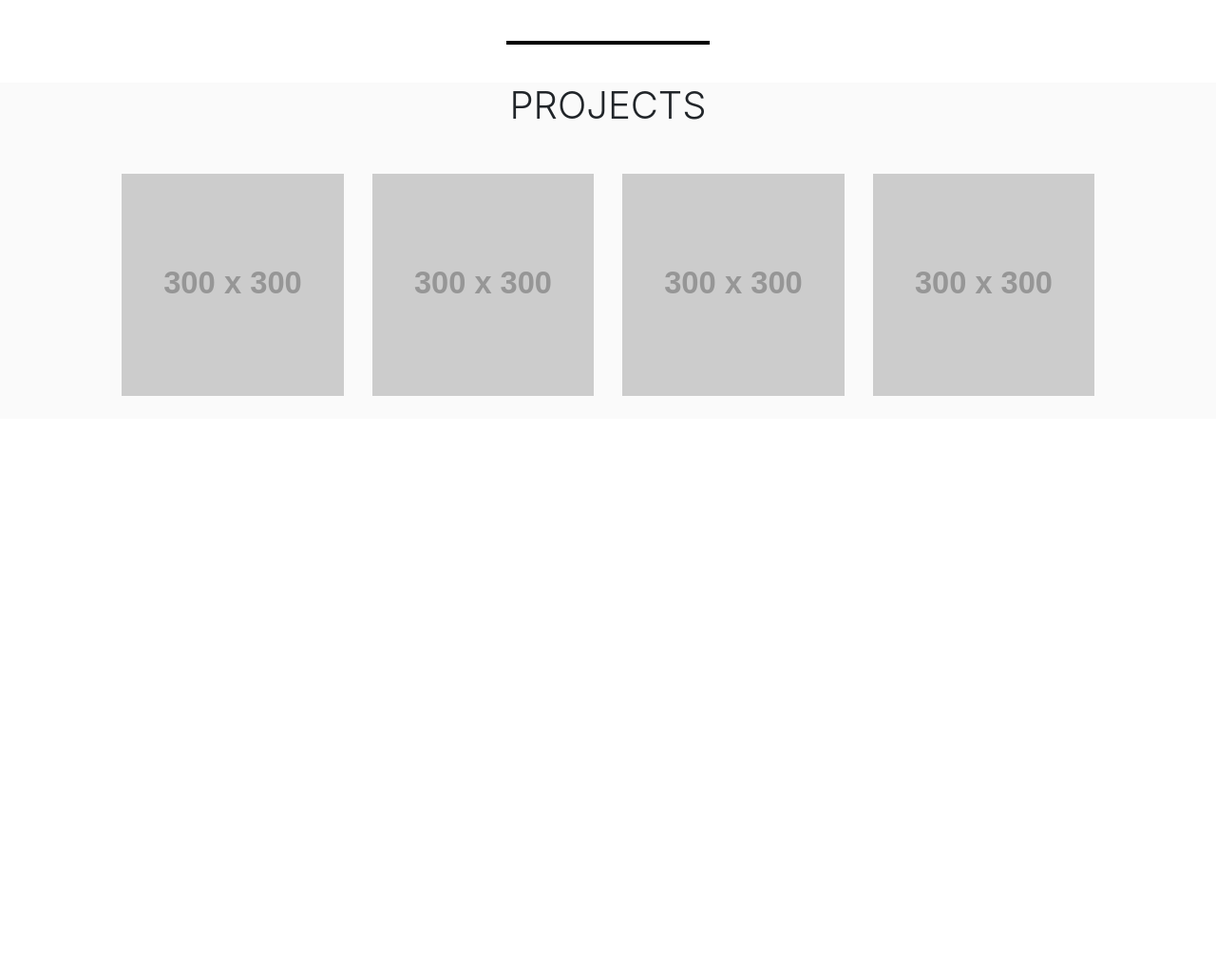
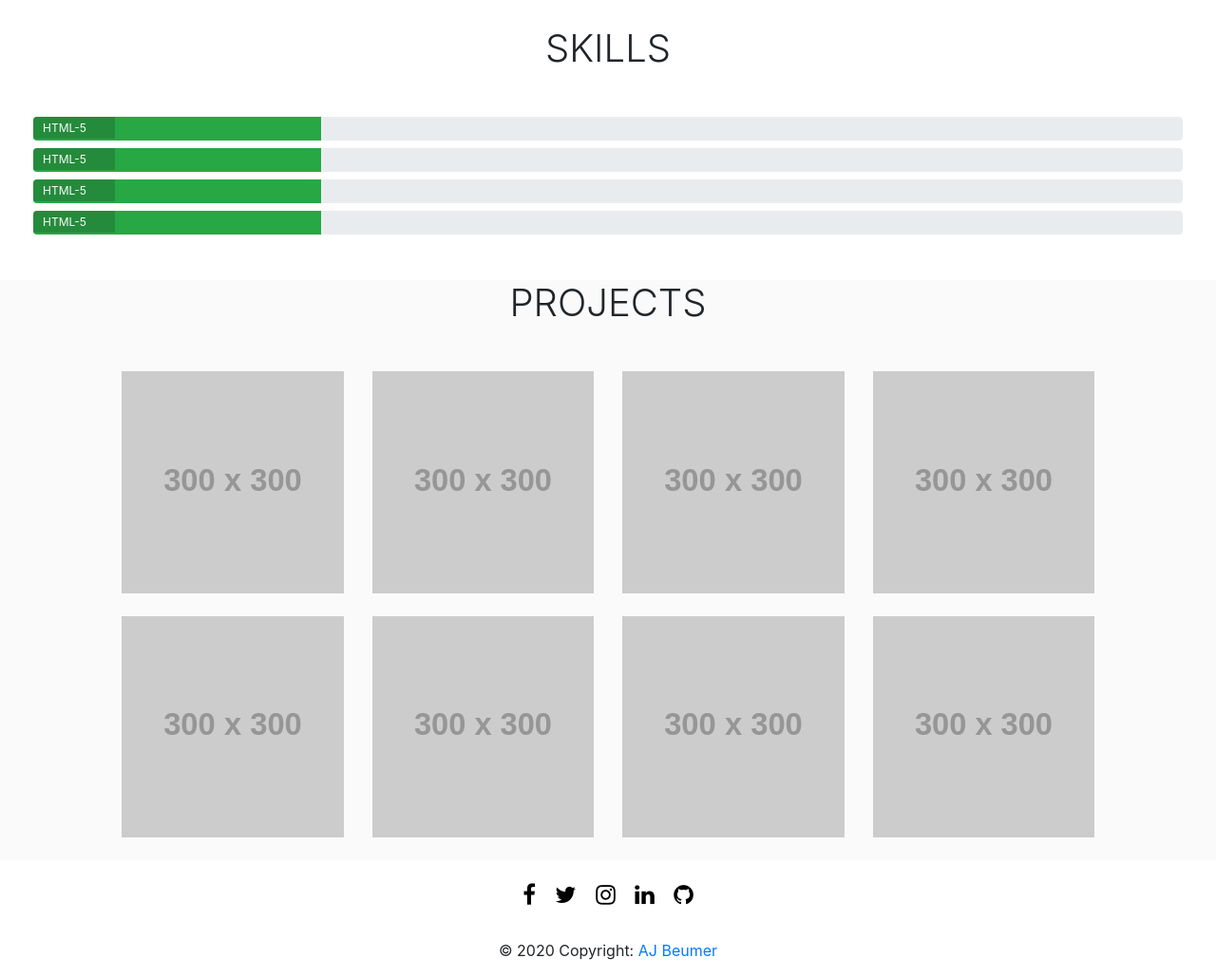
Before and after one commit to AJBeumer/personal-website, a plain HTML site: page index.html in a window 1280 px wide. Shown: the part 719-1748 px from the top of the page at 95% size. Before the commit the page ends 1160 px from the top, so only its background shows below. Drawn offline with nearby package versions, Linux system fonts and the light colour scheme; placeholder pictures from the web are drawn by us.

Commit message:
added progress bar and footer index.html

```diff
--- a/assets/css/style.css
+++ b/assets/css/style.css
@@ -52,14 +52,36 @@ h3.center-header {
     padding-left: 10%;
 }
 
-/*PAGEDIVIDERS*/
 
-.page-divider {
-    margin-top: 5em;
-    width: 20%;
-    border: 2px solid black;
 
+.social-icon-footer {
+    color:black;
+    font-size: 1.5em;
 }
+
+.social-icon-footer:hover {
+    color: red;
+}
+
+.progress {
+    position: relative;
+    height: 25px;
+    margin-bottom: 8px;
+}
+
+.progress-type {
+    position: absolute;
+    left: 0px;
+    font-weight: 400;
+    padding: 3px 30px 2px 10px;
+    color: #fafafa;
+    background-color: rgba(25, 25 , 25, 0.2);
+}
+
+.progress-section {
+    margin: 40px 20px;
+}
+
 
 /*MEDIA QUERIES*/
 
@@ -72,4 +94,8 @@ h3.center-header {
     .intro-text {
         text-align: left;
     }
+
+    .process-bar {
+        margin-left: 1%;
+    }
 }
--- a/index.html
+++ b/index.html
@@ -53,14 +53,64 @@
                         cupidatat non proident, sunt in culpa qui officia deserunt mollit anim id est laborum.</p>
                 </div>
             </div>
-            <hr class="page-divider">
         </div>
     </div>
 </section>
+<div class="row progress-section">
+        <div class="col">
+            <h1 class="font-weight-light text-center text-lg-center mt-4 mb-5 text-uppercase">Skills</h1>
+            <div class="progress">
+                <div class="progress-bar bg-success" role="progressbar" style="width: 25%" aria-valuenow="25" aria-valuemin="0" aria-valuemax="100"><span class="sr-only">80% complete</span></div>
+                <span class="progress-type">HTML-5</span>
+            </div>
+            <div class="progress">
+                <div class="progress-bar bg-success" role="progressbar" style="width: 25%" aria-valuenow="25" aria-valuemin="0" aria-valuemax="100"><span class="sr-only">80% complete</span></div>
+                <span class="progress-type">HTML-5</span>
+            </div>
+            <div class="progress">
+                <div class="progress-bar bg-success" role="progressbar" style="width: 25%" aria-valuenow="25" aria-valuemin="0" aria-valuemax="100"><span class="sr-only">80% complete</span></div>
+                <span class="progress-type">HTML-5</span>
+            </div>
+            <div class="progress">
+                <div class="progress-bar bg-success" role="progressbar" style="width: 25%" aria-valuenow="25" aria-valuemin="0" aria-valuemax="100"><span class="sr-only">80% complete</span></div>
+                <span class="progress-type">HTML-5</span>
+            </div>
+        </div>
+    </div>
+</div>
 <div class="projects top-border">
     <div class="container-fluid test123">
         <h1 class="font-weight-light text-center text-lg-center mt-4 mb-5 text-uppercase">Projects</h1>
         <div class="row text-center" id="centercon">
+            <div class="col-lg-3 col-sm-6 col-12 div-border">
+                <div class="project-card">
+                    <a href="http://www.google.com" class="d-block mb-4 h-100">
+                        <img title="<p class='text'>Link to site</p>" class="img-fluid project-card-image container-card"
+                             src="https://via.placeholder.com/300">
+                    </a>
+                </div>
+            </div>
+            <div class="col-lg-3 col-sm-6 col-12 div-border">
+                <div class="project-card">
+                    <a href="#" class="d-block mb-4 h-100">
+                        <img class="img-fluid project-card-image container-card" src="https://via.placeholder.com/300">
+                    </a>
+                </div>
+            </div>
+            <div class="col-lg-3 col-sm-6 col-12 div-border">
+                <div class="project-card">
+                    <a href="#" class="d-block mb-4 h-100">
+                        <img class="img-fluid project-card-image container-card" src="https://via.placeholder.com/300">
+                    </a>
+                </div>
+            </div>
+            <div class="col-lg-3 col-sm-6 col-12 div-border">
+                <div class="project-card">
+                    <a href="#" class="d-block mb-4 h-100">
+                        <img class="img-fluid project-card-image container-card" src="https://via.placeholder.com/300">
+                    </a>
+                </div>
+            </div>
             <div class="col-lg-3 col-sm-6 col-12 div-border">
                 <div class="project-card">
                     <a href="#" class="d-block mb-4 h-100">
@@ -90,14 +140,56 @@
                     </a>
                 </div>
             </div>
-
         </div>
 </div>
 </div>
+<!-- Footer -->
+<footer class="page-footer font-small pt-4">
 
-<footer>
+    <!-- Footer Elements -->
+    <div class="container">
+
+        <!-- Social buttons -->
+        <ul class="list-unstyled list-inline text-center">
+            <li class="list-inline-item">
+                <a class="btn-floating btn-fb mx-1">
+                    <i class="fa fa-facebook social-icon-footer"></i>
+                </a>
+            </li>
+            <li class="list-inline-item">
+                <a class="btn-floating btn-tw mx-1">
+                    <i class="fa fa-twitter social-icon-footer"> </i>
+                </a>
+            </li>
+            <li class="list-inline-item">
+                <a class="btn-floating btn-gplus mx-1">
+                    <i class="fa fa-instagram social-icon-footer"></i>
+                </a>
+            </li>
+            <li class="list-inline-item">
+                <a class="btn-floating btn-li mx-1">
+                    <i class="fa fa-linkedin social-icon-footer"></i>
+                </a>
+            </li>
+            <li class="list-inline-item">
+                <a class="btn-floating btn-dribbble mx-1">
+                    <i class="fa fa-github social-icon-footer"></i>
+                </a>
+            </li>
+        </ul>
+        <!-- Social buttons -->
+
+    </div>
+    <!-- Footer Elements -->
+
+    <!-- Copyright -->
+    <div class="footer-copyright text-center py-3">© 2020 Copyright:
+        <a href="http://www.ajbeumer.com">AJ Beumer</a>
+    </div>
+    <!-- Copyright -->
 
 </footer>
+<!-- Footer -->
 <script src="https://code.jquery.com/jquery-3.3.1.slim.min.js"
         integrity="sha384-q8i/X+965DzO0rT7abK41JStQIAqVgRVzpbzo5smXKp4YfRvH+8abtTE1Pi6jizo"
         crossorigin="anonymous"></script>
```
